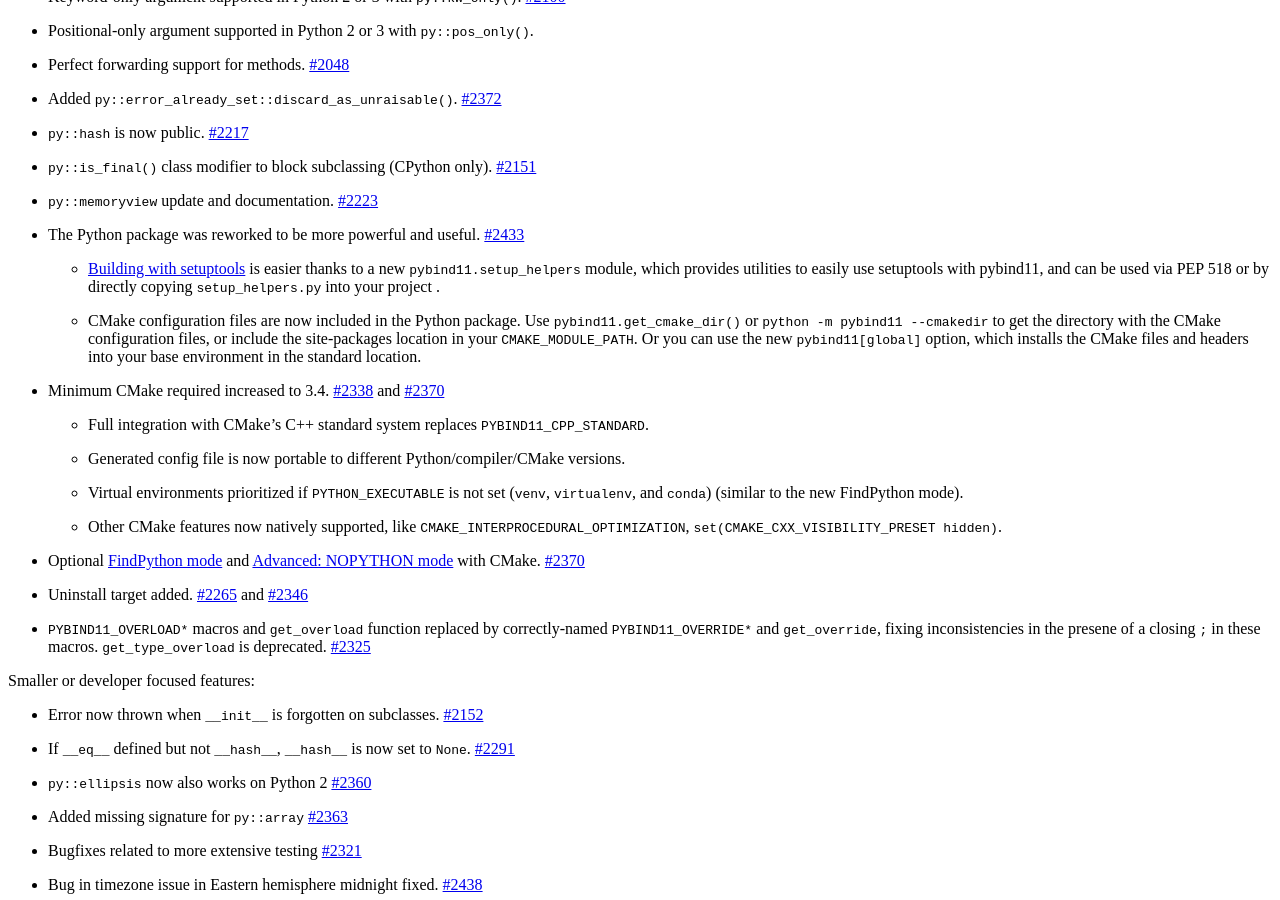
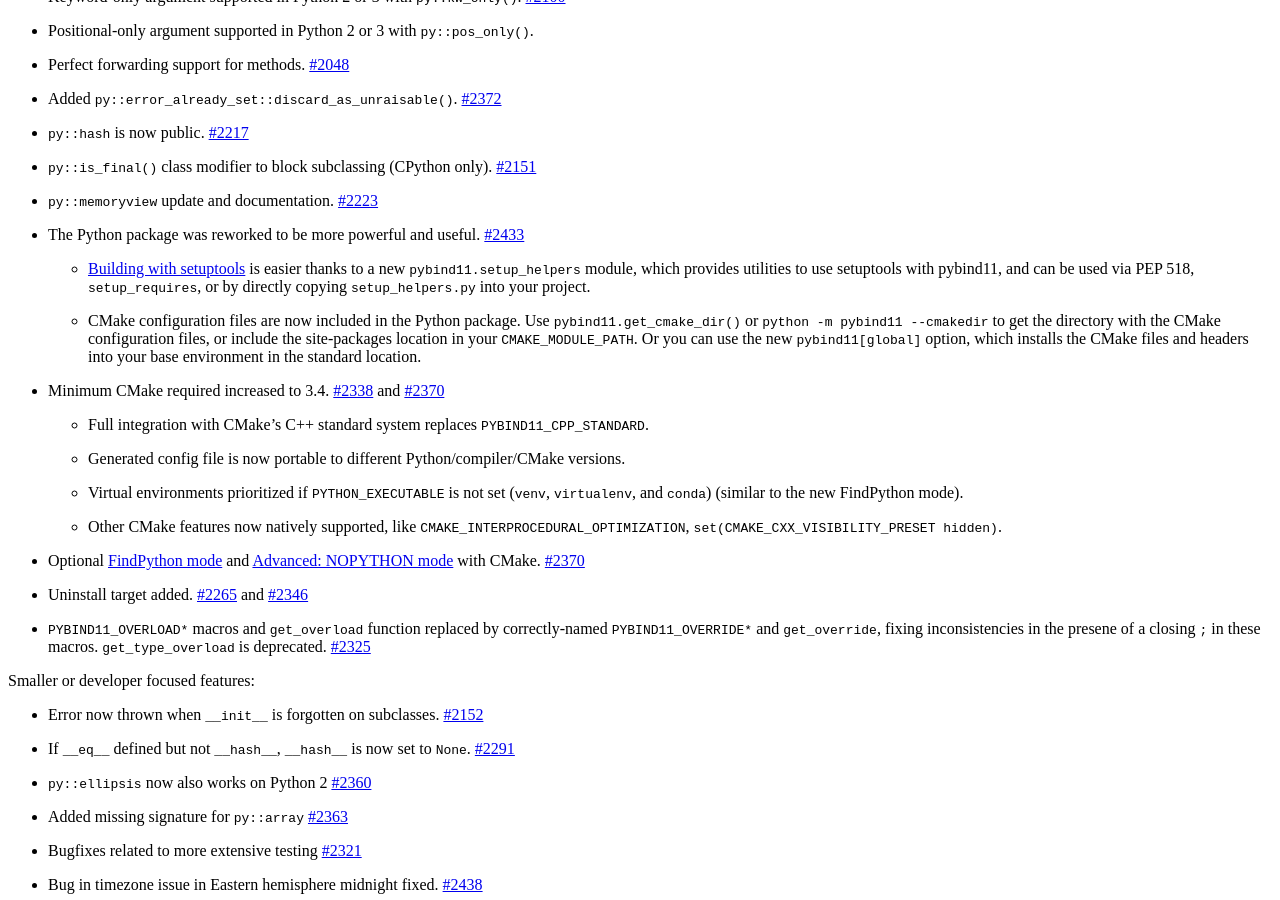
Before and after one commit to pybind/pybind11, a Sphinx documentation site: the page built from docs/changelog.rst, in a window 1280 px wide and 900 px high, scrolled down 1405 px. Built offline with Sphinx 7.4.7 and the Read the Docs theme 2.0.0, drawn with Linux system fonts in a browser that asks for light colours.

Commit message:
docs: minor typos corrected

```diff
--- a/docs/changelog.rst
+++ b/docs/changelog.rst
@@ -41,9 +41,9 @@
   `#2433 <https://github.com/pybind/pybind11/pull/2433>`_
 
   * :ref:`build-setuptools` is easier thanks to a new
-    ``pybind11.setup_helpers`` module, which provides utilities to easily use
-    setuptools with pybind11, and can be used via PEP 518 or by directly
-    copying ``setup_helpers.py`` into your project .
+    ``pybind11.setup_helpers`` module, which provides utilities to use
+    setuptools with pybind11, and can be used via PEP 518, ``setup_requires``,
+    or by directly copying ``setup_helpers.py`` into your project.
 
   * CMake configuration files are now included in the Python package. Use
     ``pybind11.get_cmake_dir()`` or ``python -m pybind11 --cmakedir`` to get
--- a/docs/compiling.rst
+++ b/docs/compiling.rst
@@ -22,8 +22,8 @@
 four possible ways to do this, and pybind11 supports all four: You can ask all
 users to install pybind11 beforehand (bad), you can use
 :ref:`setup_helpers-pep518` (good, but very new and requires Pip 10),
-:ref:`setup_helpers-setup_requires` (discouraged py Python packagers now that
-PEP 518 is available, but still works everywhere), or you can
+:ref:`setup_helpers-setup_requires` (discouraged by Python packagers now that
+PEP 518 is available, but it still works everywhere), or you can
 :ref:`setup_helpers-copy-manually` (always works but you have to manually sync
 your copy to get updates).
 
```
Also changed, not shown: .github/CONTRIBUTING.md, .pre-commit-config.yaml, 2 other files.
